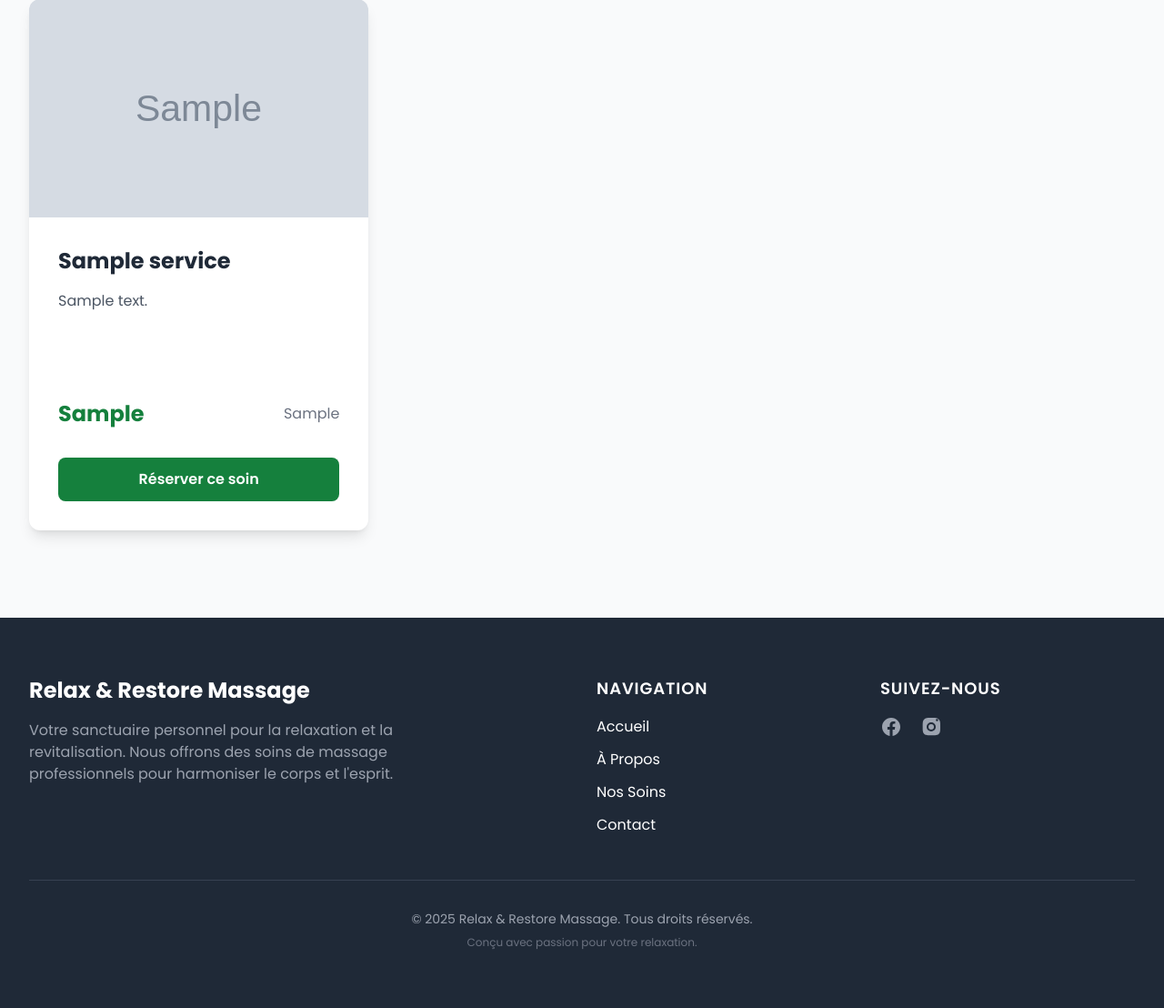
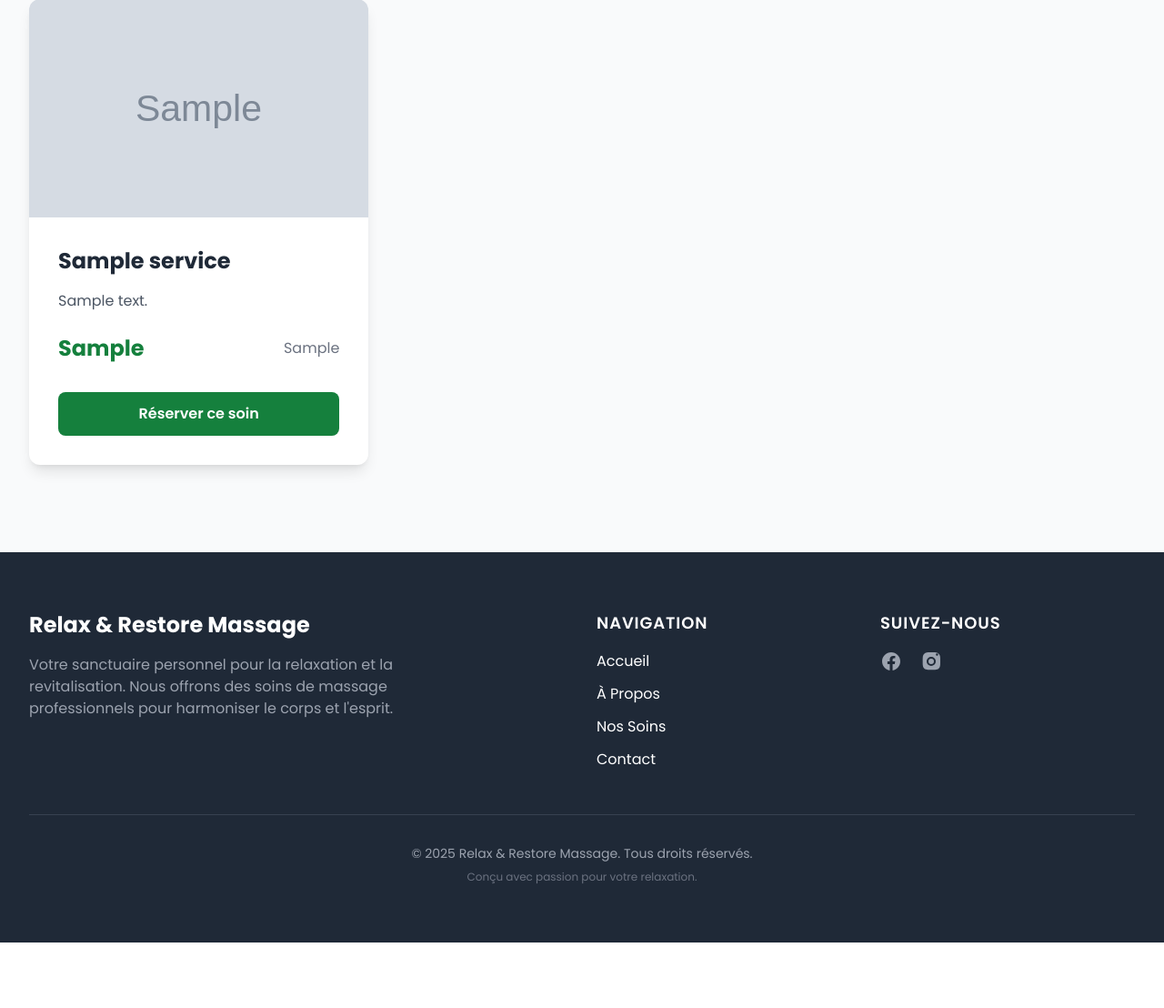
Before and after one commit to chadrackmbupiokajess/massage, a Django app: page /services/ in a window 1280 px wide. Shown: the part 369-1477 px from the top of the page at 91% size. After the commit the page ends 1405 px from the top, so only its background shows below. Run offline with Django 5.2, Linux system fonts and the light colour scheme; tables that the repository leaves empty hold one stand-in row (values such as "Sample post"); grey boxes marked "Sample" are stand-in pictures; some libraries are stand-ins or nearby versions.

Commit message:
ajout dynamiques OK

```diff
--- a/templates/main/services.html
+++ b/templates/main/services.html
@@ -15,13 +15,16 @@
 
         <div class="grid grid-cols-1 md:grid-cols-2 lg:grid-cols-3 gap-12">
             {% for service in services %}
-            <div class="bg-white rounded-xl shadow-lg overflow-hidden transform hover:-translate-y-2 transition-all duration-300 hover:shadow-2xl group">
+            <div class="bg-white rounded-xl shadow-lg overflow-hidden transform hover:-translate-y-2 transition-all duration-300 hover:shadow-2xl group flex flex-col">
                 <div class="overflow-hidden">
                     <img class="w-full h-60 object-cover group-hover:scale-105 transition-transform duration-500" src="{{ service.image.url }}" alt="{{ service.name }}">
                 </div>
-                <div class="p-8">
+                <div class="p-8 flex flex-col flex-grow">
                     <h2 class="text-2xl font-bold text-gray-800">{{ service.name }}</h2>
-                    <p class="mt-4 text-gray-600 h-24">{{ service.description }}</p>
+
+                    <!-- La classe `flex-grow` ici va pousser le contenu suivant vers le bas -->
+                    <p class="mt-4 text-gray-600 flex-grow">{{ service.description|linebreaksbr }}</p>
+
                     <div class="mt-6 flex justify-between items-center">
                         <span class="text-2xl font-bold text-green-700">{{ service.price }}</span>
                         <span class="text-gray-500 font-medium">{{ service.duration }}</span>
```
